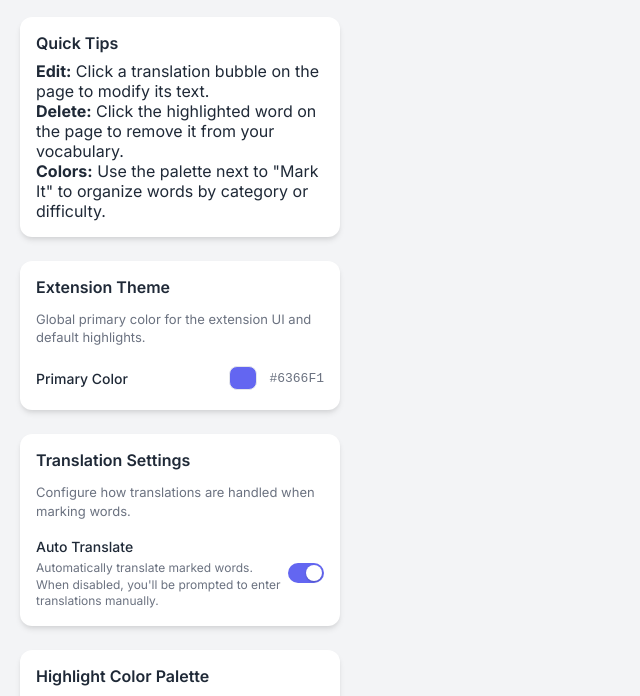
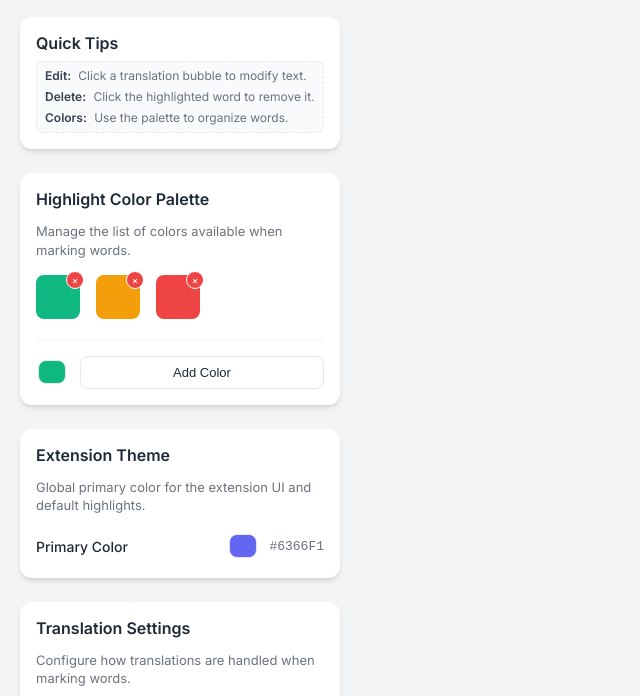
Before and after one commit to 51750/mark-my-words, a browser extension: page settings/settings.html in a window 1280 px wide. Shown: the part 67-763 px from the top of the page, without its empty margins (0-640 px from the left). Drawn offline with Linux system fonts and the light colour scheme.

Commit message:
refactor: streamline quick tips display with compact styling and reorder highlight color palette section.

```diff
--- a/settings/settings.css
+++ b/settings/settings.css
@@ -267,3 +267,28 @@ input:checked + .toggle-slider {
 input:checked + .toggle-slider::before {
   transform: translateX(16px);
 }
+
+
+.tips-container.compact {
+  font-size: 12px;
+  color: #6b7280;
+  background: #f8fafc;
+  border: 1px dashed #e5e7eb;
+  border-radius: 6px;
+  padding: 6px 8px;
+  max-width: 360px;
+}
+
+.tips-container.compact .tip-item {
+  line-height: 1.4;
+}
+
+.tips-container.compact .tip-item + .tip-item {
+  margin-top: 4px;
+}
+
+.tips-container.compact strong {
+  color: #374151;
+  font-weight: 600;
+  margin-right: 4px;
+}
--- a/settings/settings.html
+++ b/settings/settings.html
@@ -27,22 +27,31 @@
     <main>
       <section>
         <h2>Quick Tips</h2>
-        <div class="tips-container">
+        <div class="tips-container compact">
           <div class="tip-item">
-            <div class="tip-text">
-              <strong>Edit:</strong> Click a translation bubble on the page to modify its text.
-            </div>
+            <strong>Edit:</strong>
+            <span>Click a translation bubble to modify text.</span>
           </div>
           <div class="tip-item">
-            <div class="tip-text">
-              <strong>Delete:</strong> Click the highlighted word on the page to remove it from your vocabulary.
-            </div>
+            <strong>Delete:</strong>
+            <span>Click the highlighted word to remove it.</span>
           </div>
           <div class="tip-item">
-            <div class="tip-text">
-              <strong>Colors:</strong> Use the palette next to "Mark It" to organize words by category or difficulty.
-            </div>
+            <strong>Colors:</strong>
+            <span>Use the palette to organize words.</span>
           </div>
+        </div>
+      </section>
+
+      <section>
+        <h2>Highlight Color Palette</h2>
+        <p class="description">Manage the list of colors available when marking words.</p>
+        <div id="palette-list" class="palette-grid">
+          <!-- Palette items will be injected here -->
+        </div>
+        <div class="add-color-container">
+          <input type="color" id="new-color-picker" value="#10b981">
+          <button id="add-color-btn" class="secondary-btn">Add Color</button>
         </div>
       </section>
 
@@ -75,18 +84,6 @@
       </section>
 
       <section>
-        <h2>Highlight Color Palette</h2>
-        <p class="description">Manage the list of colors available when marking words.</p>
-        <div id="palette-list" class="palette-grid">
-          <!-- Palette items will be injected here -->
-        </div>
-        <div class="add-color-container">
-          <input type="color" id="new-color-picker" value="#10b981">
-          <button id="add-color-btn" class="secondary-btn">Add Color</button>
-        </div>
-      </section>
-
-      <section>
         <h2>Reset Settings</h2>
         <p class="description">Restore all settings to their default values. This will not delete your saved vocabulary.
         </p>
```
